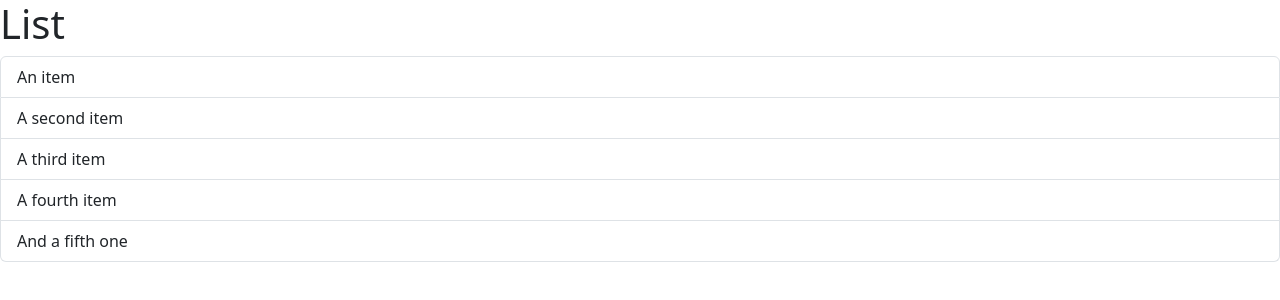
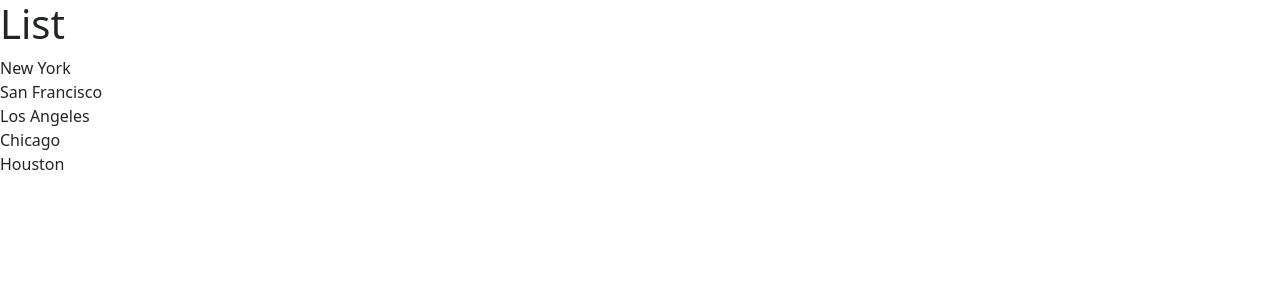
Before and after one commit to EmilioBenavides/react-app, a React (Vite) app: page / in a window 1280 px wide. Shown: the top 300 px of the page. Built offline with nearby package versions, Linux system fonts and the light colour scheme.

Commit message:
Added fragment to listgroup file.

```diff
--- a/src/components/ListGroup.tsx
+++ b/src/components/ListGroup.tsx
@@ -1,13 +1,19 @@
 function ListGroup() {
+  const items = [
+    "New York",
+    "San Francisco",
+    "Los Angeles",
+    "Chicago",
+    "Houston",
+  ];
+
   return (
     <>
       <h1>List</h1>
       <ul className="list-group">
-        <li className="list-group-item">An item</li>
-        <li className="list-group-item">A second item</li>
-        <li className="list-group-item">A third item</li>
-        <li className="list-group-item">A fourth item</li>
-        <li className="list-group-item">And a fifth one</li>
+        {items.map((item) => (
+          <li>{item}</li>
+        ))}
       </ul>
     </>
   );
```
